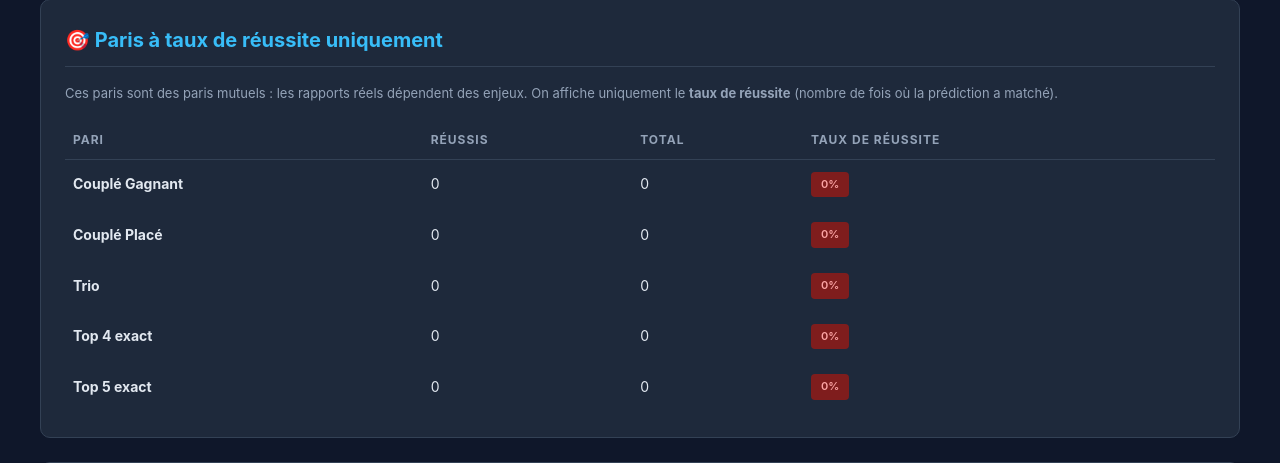
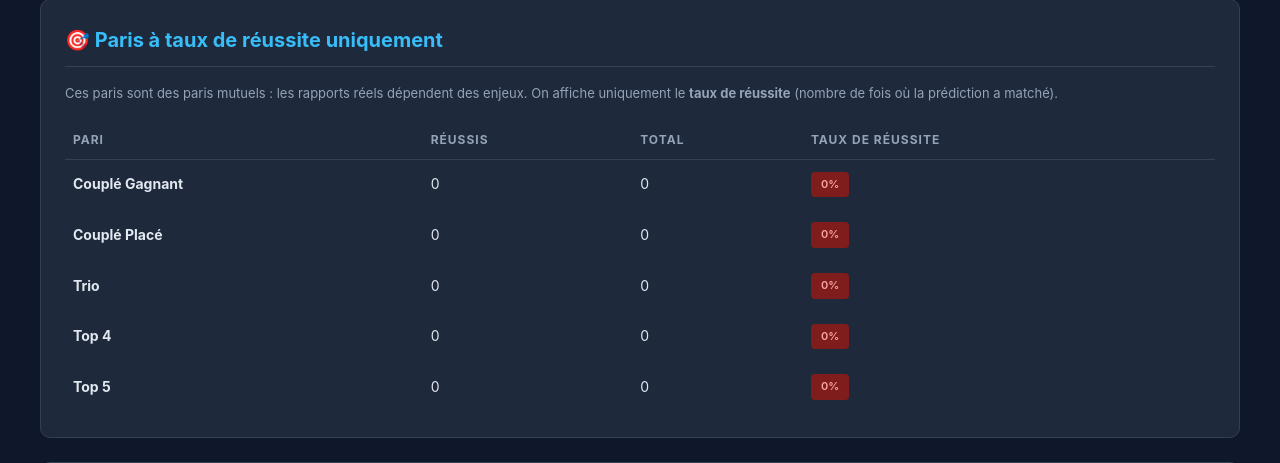
Before and after one commit to hdidouchafik-alt/hippique-ai, a FastAPI app: page /paris in a window 1280 px wide. Shown: the part 912-1375 px from the top of the page. Run offline with FastAPI, Linux system fonts and the light colour scheme.

Commit message:
Update paris.html
v5.12 - fix labels top4 top5

```diff
--- a/templates/paris.html
+++ b/templates/paris.html
@@ -279,8 +279,8 @@
                 { key: 'couple_gagnant', nom: 'Couplé Gagnant' },
                 { key: 'couple_place', nom: 'Couplé Placé' },
                 { key: 'trio', nom: 'Trio' },
-                { key: 'top4', nom: 'Top 4 exact' },
-                { key: 'top5', nom: 'Top 5 exact' },
+                { key: 'top4', nom: 'Top 4' },
+                { key: 'top5', nom: 'Top 5' },
             ];
 
             let html = '<table><thead><tr><th>Pari</th><th>Réussis</th><th>Total</th><th>Taux de réussite</th></tr></thead><tbody>';
```
